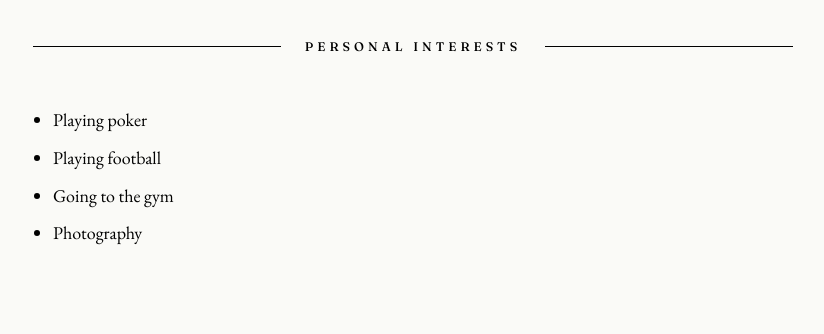
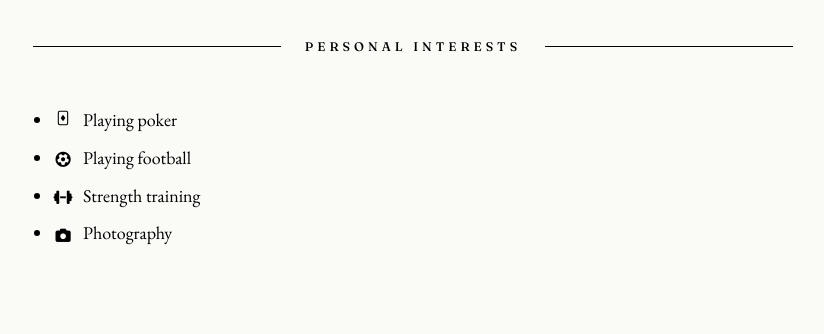
Before and after one commit to hardhik-99/hmohanty, a Jekyll site: the page built from index.md, in a window 1280 px wide. Shown: the part 4295-4629 px from the top of the page, without its empty margins (227-1051 px from the left). Built offline with Jekyll 4.4.1, drawn with Linux system fonts in a browser that asks for light colours.

Commit message:
Use monochrome icons and strength training in personal interests

```diff
--- a/_includes/personal-interests.html
+++ b/_includes/personal-interests.html
@@ -1,9 +1,9 @@
 <section class="section personal-interests reveal" aria-labelledby="personal-interests-heading">
   <h2 id="personal-interests-heading" class="rule-label"><span>Personal Interests</span></h2>
   <ul class="personal-interests-list">
-    <li>Playing poker</li>
-    <li>Playing football</li>
-    <li>Going to the gym</li>
-    <li>Photography</li>
+    <li><span class="personal-interests__icon" aria-hidden="true"><svg viewBox="0 0 24 24" focusable="false"><rect x="5" y="2" width="14" height="20" rx="2" fill="none" stroke="currentColor" stroke-width="1.6"/><path d="m12 7-3.5 5 3.5 5 3.5-5Z" fill="currentColor"/></svg></span> Playing poker</li>
+    <li><span class="personal-interests__icon" aria-hidden="true"><i class="fa-solid fa-futbol"></i></span> Playing football</li>
+    <li><span class="personal-interests__icon" aria-hidden="true"><i class="fa-solid fa-dumbbell"></i></span> Strength training</li>
+    <li><span class="personal-interests__icon" aria-hidden="true"><i class="fa-solid fa-camera"></i></span> Photography</li>
   </ul>
 </section>
--- a/assets/css/style.css
+++ b/assets/css/style.css
@@ -320,6 +320,22 @@ img {
   margin-top: 0.5rem;
 }
 
+.personal-interests__icon {
+  display: inline-flex;
+  align-items: center;
+  justify-content: center;
+  width: 1.25rem;
+  margin-right: 0.4rem;
+  color: var(--ink);
+  font-size: 0.95rem;
+  vertical-align: -0.1em;
+}
+
+.personal-interests__icon svg {
+  width: 1rem;
+  height: 1.25rem;
+}
+
 /* -------- News --------------------------------------------------------- */
 
 .news-list {
```
